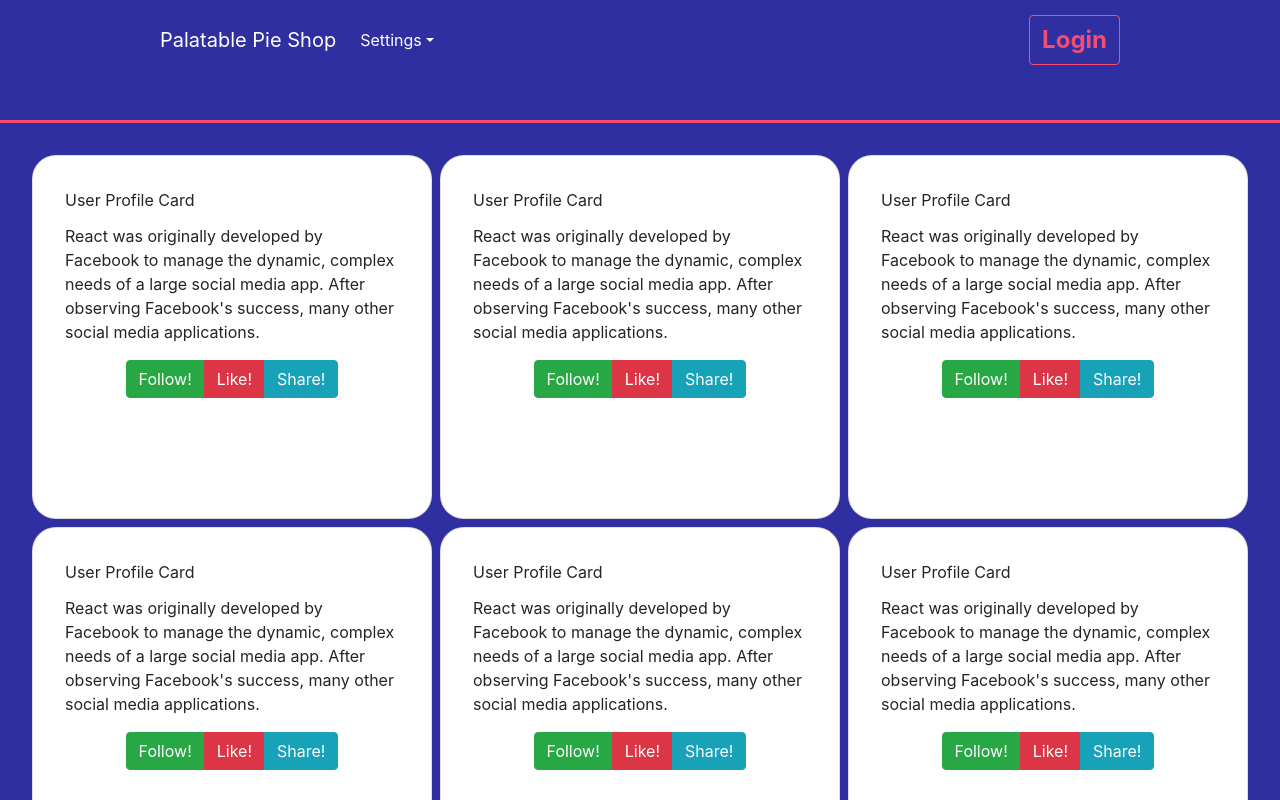
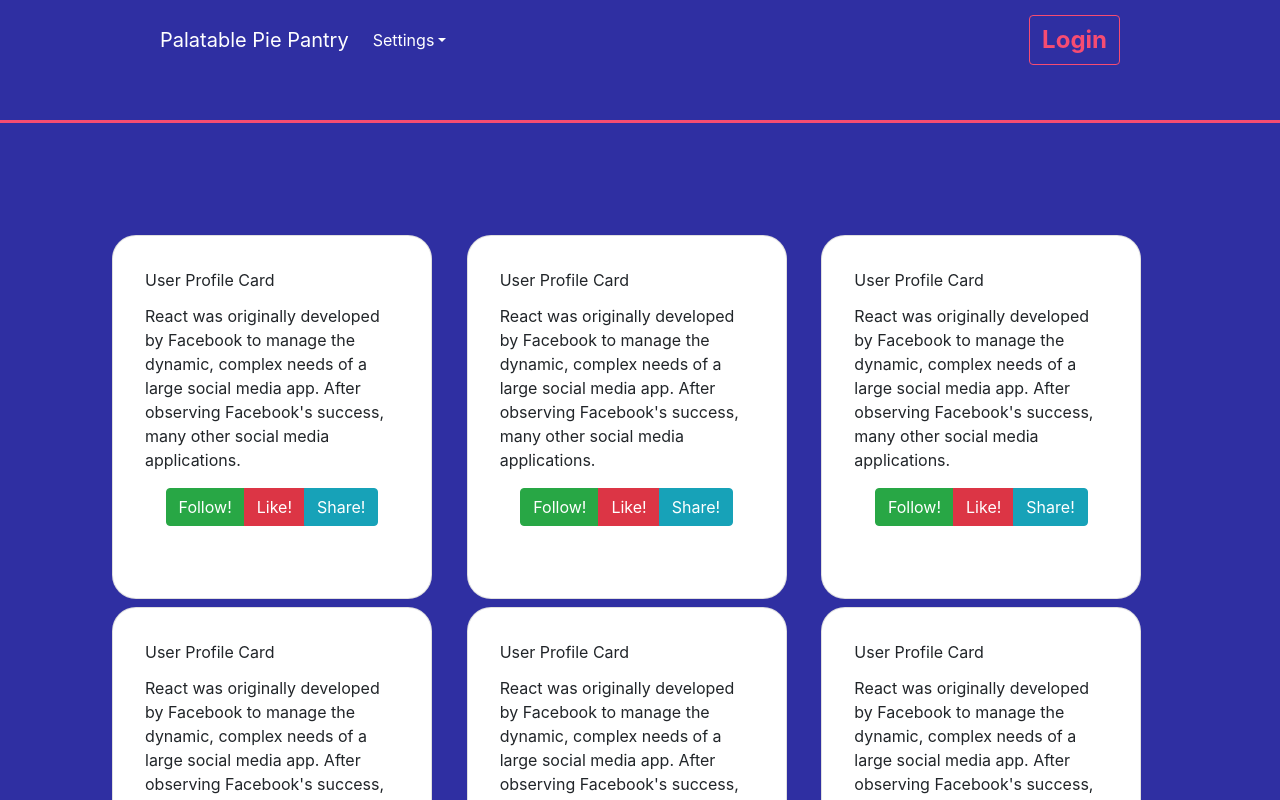
Before and after one commit to lmschless/react-redux-pie-shop, a React (Create React App) app: page / in a window 1280 px wide. Shown: the top 800 px of the page. Built offline with nearby package versions, Linux system fonts and the light colour scheme; a web font is replaced by a local one.

Commit message:
removed unused components. finished refactoring grid.

```diff
--- a/src/components/App.js
+++ b/src/components/App.js
@@ -8,14 +8,15 @@ import ProfileBadge from './ProfileBadge';
 function App() {
 	const gridContainer = {
 		display: 'grid',
-		gridTemplateColumns: 'repeat(3, 1fr)',
+		gridTemplateColumns: 'repeat(auto-fill, minmax(20em, 3fr))',
 		gridTemplateRows: 'repeat(2, .5fr)',
 		gridColumnGap: '.5em',
 		gridRowGap: '.5em',
 		height: '100vh',
 		backgroundColor: '#2f2fa2',
 		fontFamily: "'Baloo Bhaina 2' cursive",
-		padding: '2em'
+		padding: '2em',
+		margin: '5em'
 	};
 
 	const componentStyle = {};
--- a/src/components/LeftSection.js
+++ /dev/null
@@ -1,37 +0,0 @@
-import React from 'react';
-import ProfileBadge from './ProfileBadge';
-
-export default function Section() {
-	const sectionStyles = {
-		// display: 'grid',
-		// gridTemplateColumns: '1fr',
-		// gridTemplateRows: '1fr 1.8fr',
-		// gridColumnGap: '12px',
-		// gridRowGap: '15px',
-		// alignItems: 'center',
-		// justifyContent: 'center'
-	};
-	const topCard = {
-		gridArea: ' 1 / 2 / 2 / 3',
-		border: '0px',
-		borderRadius: '10000px',
-		padding: '.5em'
-		// border: '.15em solid gray'
-	};
-	const bottomCard = {
-		gridArea: '2/1/3/2',
-		border: '0px',
-		borderRadius: '2em 2em 2em 2em',
-		padding: '.5em'
-	};
-	return (
-		<React.Fragment>
-			<div style={topCard}>
-				<ProfileBadge />
-			</div>
-			{/* <div style={bottomCard}>
-				<ProfileBadge />
-			</div> */}
-		</React.Fragment>
-	);
-}
--- a/src/components/MiddleSection.js
+++ /dev/null
@@ -1,23 +0,0 @@
-import React, { Component } from 'react';
-import ProfileBadge from './ProfileBadge';
-
-export default class MiddleSection extends Component {
-	constructor(props) {
-		super(props);
-		this.state = {};
-	}
-	render() {
-		const topCard = {
-			gridArea: ' 1 / 3 / 2 / 4',
-			padding: '.5em'
-		};
-		return (
-			<React.Fragment>
-				<div style={topCard}>
-					<ProfileBadge />
-					<ProfileBadge />
-				</div>
-			</React.Fragment>
-		);
-	}
-}
--- a/src/components/Nav.js
+++ b/src/components/Nav.js
@@ -66,7 +66,7 @@ const NavBar = (props) => {
 			<Navbar style={navStyles} light expand="md">
 				<center>
 					<NavbarBrand style={textStyles} href="/">
-						Palatable Pie Shop{' '}
+						Palatable Pie Pantry{' '}
 					</NavbarBrand>
 				</center>
 				<NavbarToggler onClick={toggle} />
--- a/src/components/ProfileBadge.js
+++ b/src/components/ProfileBadge.js
@@ -5,7 +5,10 @@ const Example = (props) => {
 	const profileStyles = {
 		backgroundColor: '#FFFFFF',
 		borderRadius: '1.5em',
-		padding: '2em'
+		padding: '2em',
+		maxWidth: '20em',
+		maxHeight: '23em',
+		minHeight: '20em'
 	};
 	return (
 		<React.Fragment>
--- a/src/components/RightSection.js
+++ /dev/null
@@ -1,37 +0,0 @@
-import React from 'react';
-import ProfileBadge from './ProfileBadge';
-
-export default function Section() {
-	const sectionStyles = {
-		// display: 'grid',
-		// gridTemplateColumns: '1fr',
-		// gridTemplateRows: '1fr 1fr',
-		// gridColumnGap: '12px',
-		// gridRowGap: '15px',
-		// alignItems: 'center'
-	};
-	const topCard = {
-		gridArea: '1 / 4 / 2 / 5',
-		padding: '.5em'
-		// borderRadius: '2em 2em 2em 2em',
-		// padding: '1.5em',
-		// border: '.15em solid gray'
-	};
-	const bottomCard = {
-		// gridArea: ' 1 / 4 / 2 / 5',
-		// padding: '.5em'
-		// border: '.5px solid gray',
-		// borderRadius: '2em 2em 2em 2em',
-		// padding: '1.5em'
-	};
-	return (
-		<React.Fragment>
-			<div style={topCard}>
-				<ProfileBadge />
-			</div>
-			{/* <div style={bottomCard}>
-				<ProfileBadge />
-			</div> */}
-		</React.Fragment>
-	);
-}
--- a/src/index.css
+++ b/src/index.css
@@ -3,7 +3,6 @@ body {
 	font-family: 'Baloo Bhaina 2', cursive;
 	-webkit-font-smoothing: antialiased;
 	-moz-osx-font-smoothing: grayscale;
-	background-color: '#2f2fa2';
 }
 
 code {
@@ -14,8 +13,10 @@ code {
 	opacity: .2;
 }
 
-html,
-body {
+#root {
 	background-color: #2f2fa2;
-	height: 100%;
 }
+
+html {
+	background-color: #2f2fa2;
+}
```
Also changed, not shown: src/components/Header.js (+0 -40 lines), src/components/Search.js (deleted, +0 -19 lines).
